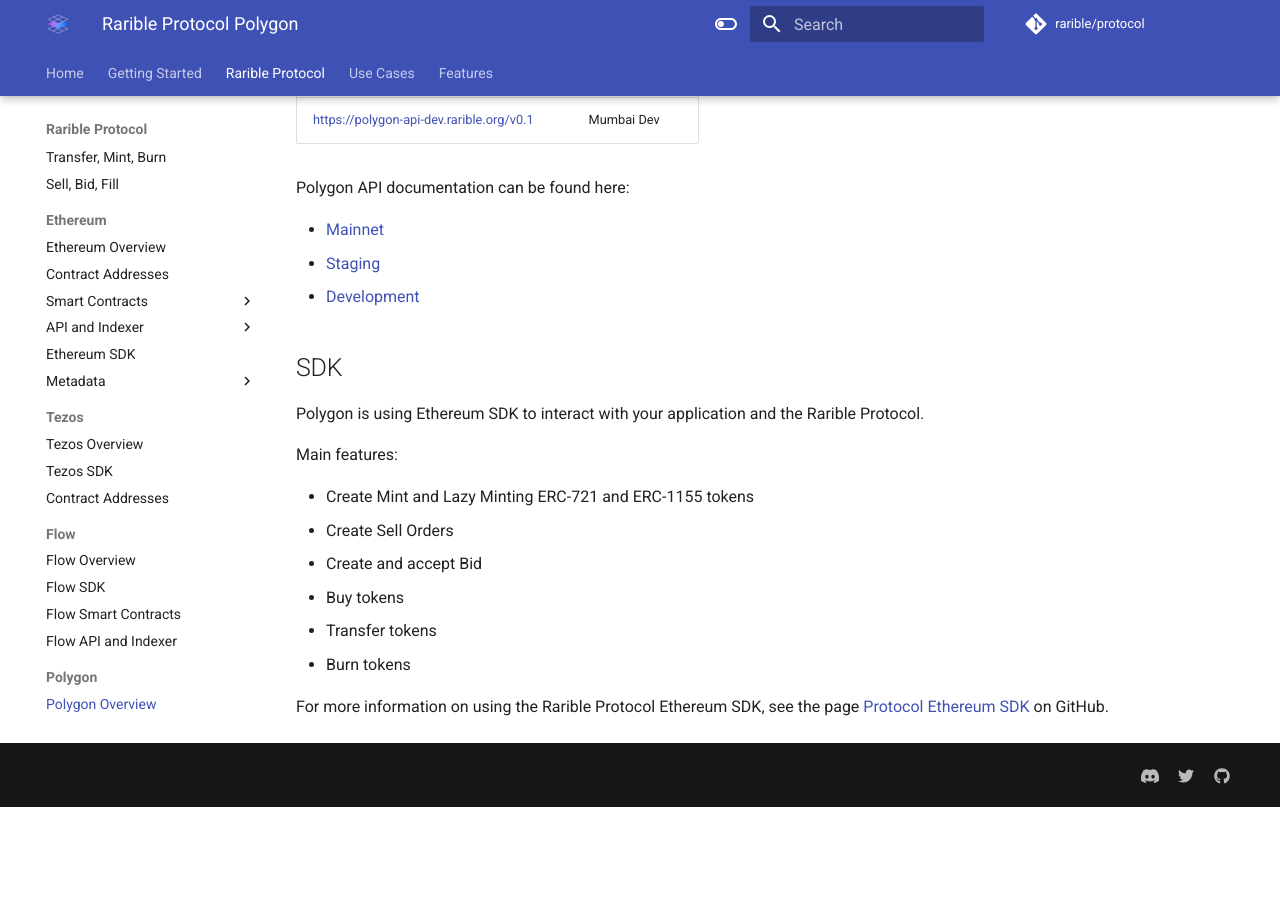
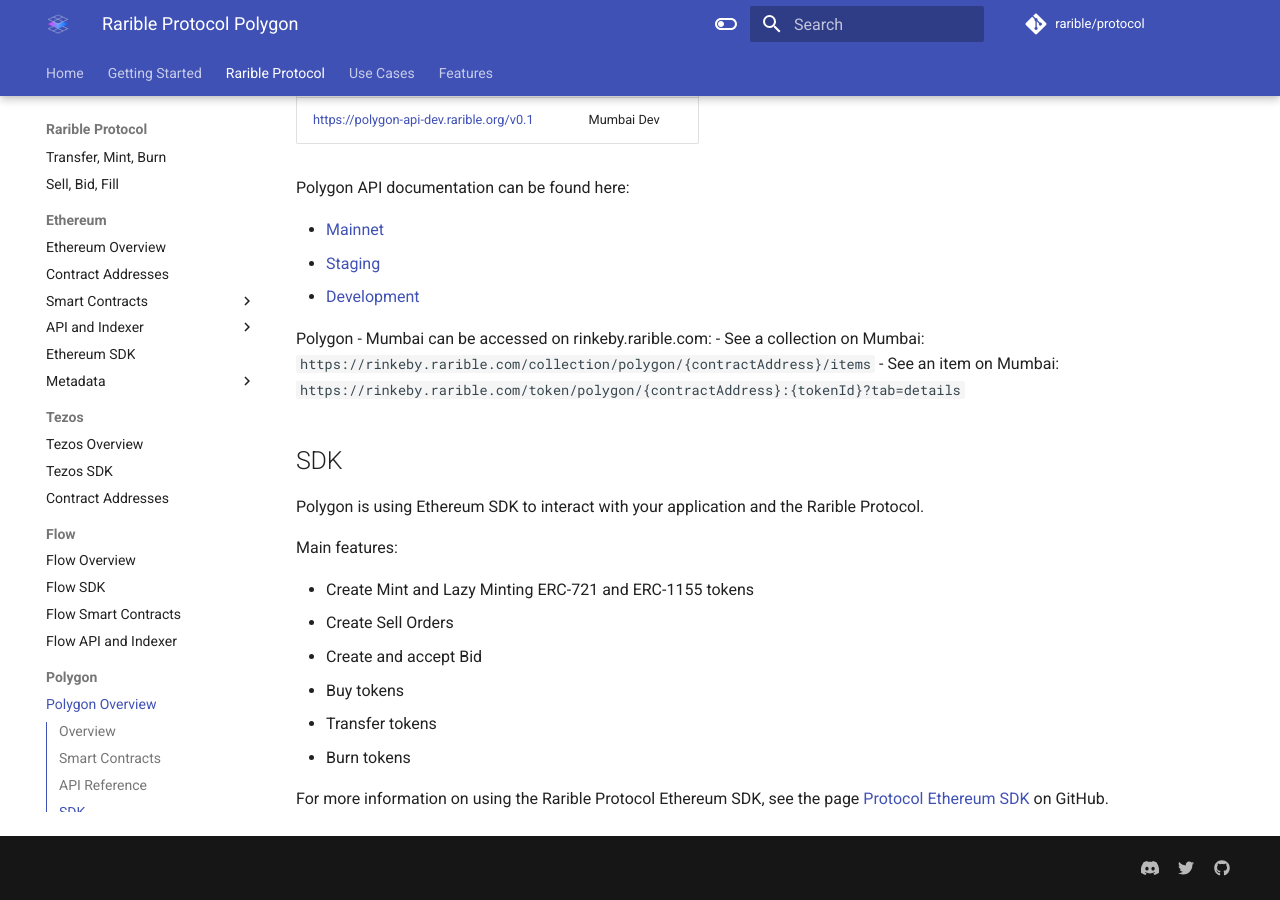
Before and after one commit to rarible/protocol, an MkDocs documentation site: the page built from docs/polygon/polygon-overview.md, in a window 1280 px wide and 900 px high, scrolled down 1136 px. Built offline with MkDocs 1.6.1 and Material for MkDocs 9.7.7, drawn with Linux system fonts in a browser that asks for light colours; comment, search, counter and statistics services are not loaded; before the commit the page ends 1943 px from its top, so only the background shows below that.

Commit message:
Update polygon-overview.md
Add marketplace testnet url path

```diff
--- a/docs/polygon/polygon-overview.md
+++ b/docs/polygon/polygon-overview.md
@@ -44,6 +44,10 @@
 * [Staging](https://polygon-api-staging.rarible.org/v0.1/doc)
 * [Development](https://polygon-api-dev.rarible.org/v0.1/doc)
 
+Polygon - Mumbai can be accessed on rinkeby.rarible.com:
+- See a collection on Mumbai: `https://rinkeby.rarible.com/collection/polygon/{contractAddress}/items`
+- See an item on Mumbai: `https://rinkeby.rarible.com/token/polygon/{contractAddress}:{tokenId}?tab=details`
+
 ## SDK
 
 Polygon is using Ethereum SDK to interact with your application and the Rarible Protocol.
```
